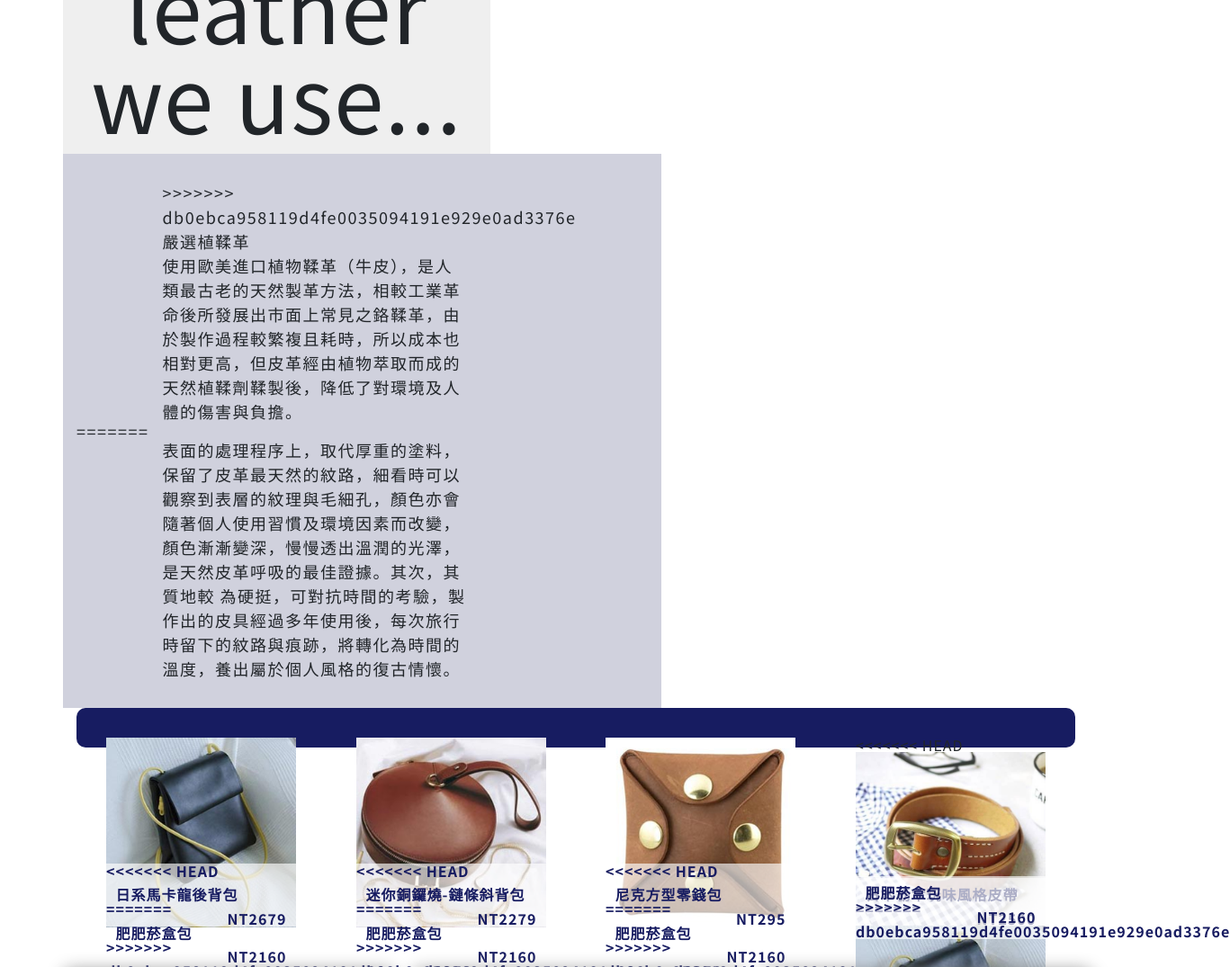
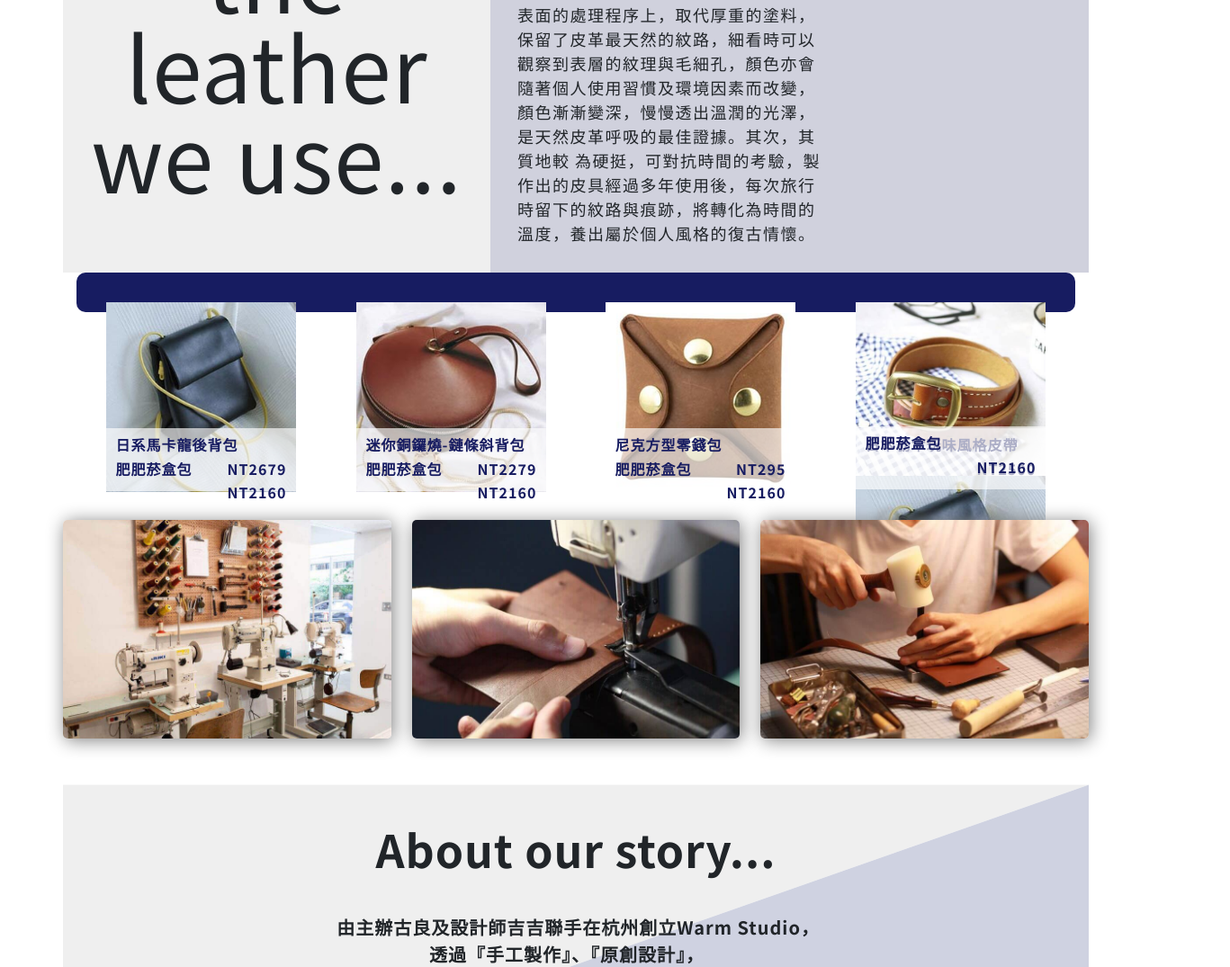
Before and after one commit to warmStudio/warmStudio.github.io, a plain HTML site: page index.html in a window 1280 px wide. Shown: the part 1009-2084 px from the top of the page at 90% size, 1367 px wide, since content can reach past the window. Drawn offline with nearby package versions, Linux system fonts and the light colour scheme.

Commit message:
warmstudio

```diff
--- a/index.html
+++ b/index.html
@@ -104,12 +104,10 @@
                         <br> leather
                         <br> we use...
                     </div>
-                    <<<<<<< HEAD <div class="leather-about-txt bgc-lavender col-12 col-md-7 line-h d-flex flex-wrap align-items-center" data-aos="fade-left"
-                        data-aos-duration="1500">
-                        =======
                     <div class="leather-about-txt bgc-lavender col-12 col-md-7 line-h d-flex flex-wrap align-items-center" data-aos="fade-left"
                         data-aos-duration="1500">
-                            >>>>>>> db0ebca958119d4fe0035094191e929e0ad3376e
+                        <div class="leather-about-txt bgc-lavender col-12 col-md-7 line-h d-flex flex-wrap align-items-center" data-aos="fade-left"
+                            data-aos-duration="1500">
                             <h3>嚴選植鞣革</h3>
                             <p class="mb-3">
                                 使用歐美進口植物鞣革（牛皮），是人類最古老的天然製革方法，相較工業革命後所發展出市面上常見之鉻鞣革，由於製作過程較繁複且耗時，所以成本也相對更高，但皮革經由植物萃取而成的天然植鞣劑鞣製後，降低了對環境及人體的傷害與負擔。
@@ -126,12 +124,10 @@
                         <div class="list-pic-frame">
                             <img class="list-img" src="img/leather-list-1.jpg" alt="">
                             <div class="leather-product-info color-navy">
-                            <<<<<<< HEAD <h4 class="font-weight-bold">日系馬卡龍後背包</h4>
+                                <h4 class="font-weight-bold">日系馬卡龍後背包</h4>
                                 <p>NT2679</p>
-                                =======
                                 <h4 class="font-weight-bold">肥肥菸盒包</h4>
                                 <p>NT2160</p>
-                                >>>>>>> db0ebca958119d4fe0035094191e929e0ad3376e
                             </div>
                         </div>
                     </div>
@@ -139,12 +135,10 @@
                         <div class="list-pic-frame">
                             <img class="list-img" src="img/leather-list-2.jpg" alt="">
                             <div class="leather-product-info color-navy">
-                            <<<<<<< HEAD <h4>迷你銅鑼燒-鏈條斜背包</h4>
+                                <h4>迷你銅鑼燒-鏈條斜背包</h4>
                                 <p>NT2279</p>
-                                =======
                                 <h4>肥肥菸盒包</h4>
                                 <p>NT2160</p>
-                                >>>>>>> db0ebca958119d4fe0035094191e929e0ad3376e
                             </div>
                         </div>
                     </div>
@@ -152,27 +146,23 @@
                         <div class="list-pic-frame">
                             <img class="list-img" src="img/leather-list-3.jpg" alt="">
                             <div class="leather-product-info color-navy">
-                            <<<<<<< HEAD <h4>尼克方型零錢包</h4>
+                                <h4>尼克方型零錢包</h4>
                                 <p>NT295</p>
-                                =======
                                 <h4>肥肥菸盒包</h4>
                                 <p>NT2160</p>
-                                >>>>>>> db0ebca958119d4fe0035094191e929e0ad3376e
                             </div>
                         </div>
                     </div>
                     <div class="leather-product-box" data-aos="flip-up" data-aos-duration="1500">
                         <div class="list-pic-frame">
-                        <<<<<<< HEAD <img class="list-img" src="img/4-belt/1-3.jpg" alt="">
+                            <img class="list-img" src="img/4-belt/1-3.jpg" alt="">
                             <div class="leather-product-info color-navy">
                                 <h4>日本栃木玩味風格皮帶</h4>
                                 <p>NT2500</p>
-                                =======
                                 <img class="list-img" src="img/leather-list-1.jpg" alt="">
                                 <div class="leather-product-info color-navy">
                                     <h4>肥肥菸盒包</h4>
                                     <p>NT2160</p>
-                                    >>>>>>> db0ebca958119d4fe0035094191e929e0ad3376e
                                 </div>
                             </div>
                         </div>
```
Lines whose indentation alone changed are shown as unchanged.
